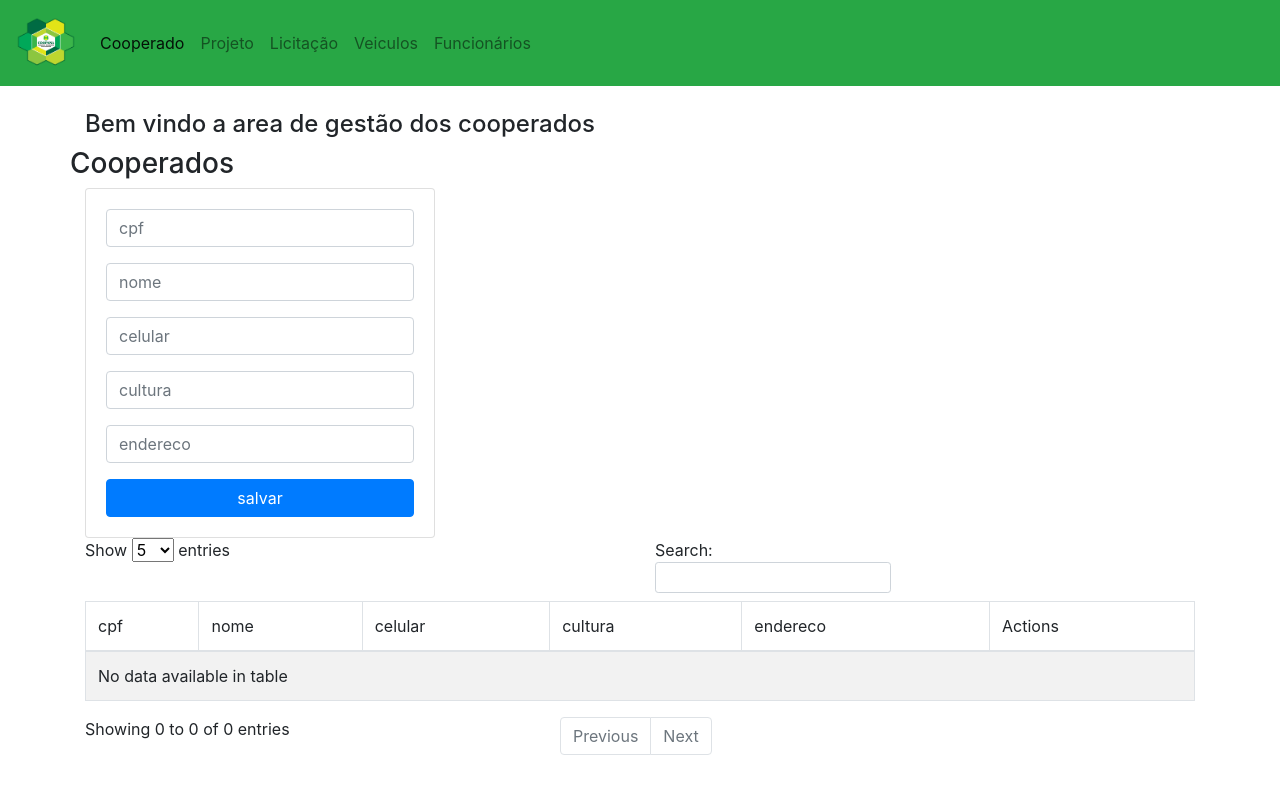
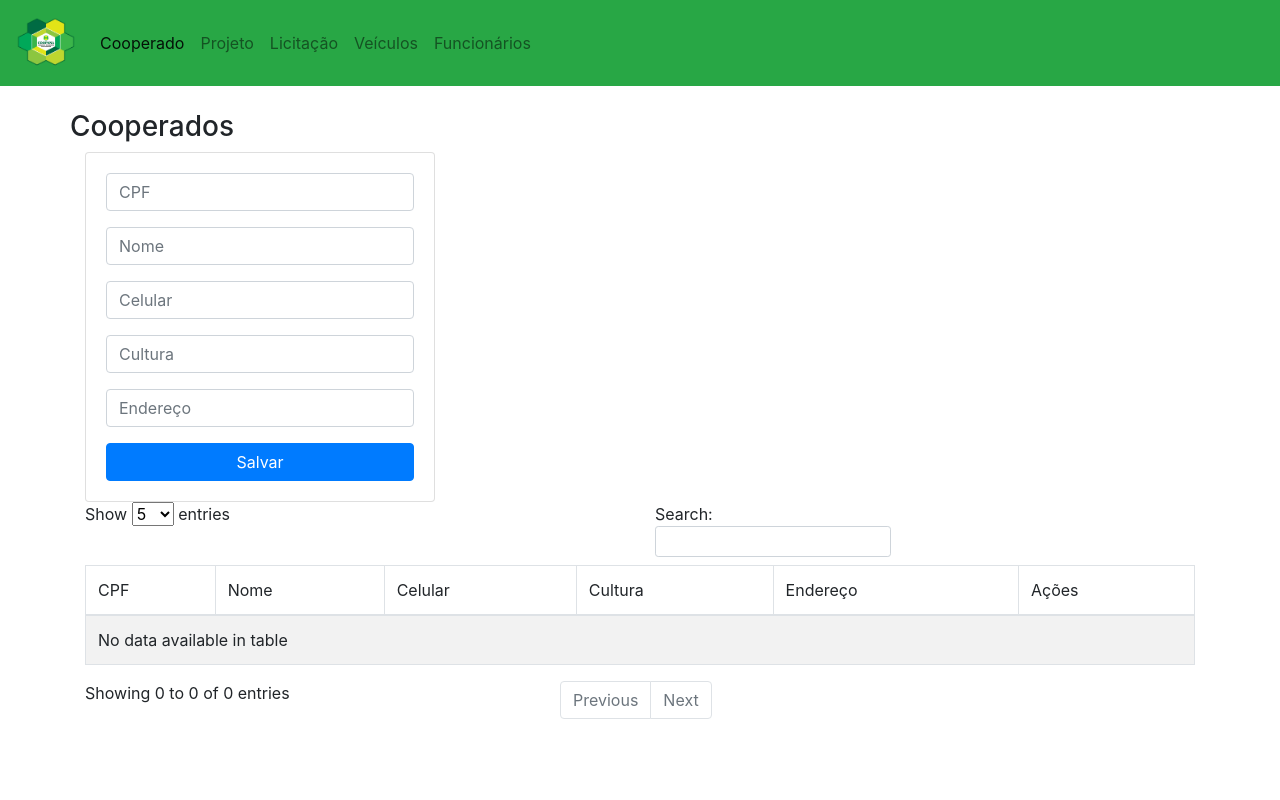
Before and after one commit to Lucas-Ladislau/coopana-flask, a Flask app: page /cooperados in a window 1280 px wide. Run offline with Flask 2, Linux system fonts and the light colour scheme; data that the repository does not hold is empty; some libraries are stand-ins or nearby versions.

Commit message:
Correção ortográfica

```diff
--- a/templates/base.html
+++ b/templates/base.html
@@ -33,7 +33,7 @@
                     <a class="nav-link" href="/licitacoes">Licitação</a>
                 </li>
                 <li class="nav-item">
-                    <a class="nav-link" href="/veiculos">Veiculos</a>
+                    <a class="nav-link" href="/veiculos">Veículos</a>
                 </li>
                 <li class="nav-item">
                     <a class="nav-link" href="/funcionario">Funcionários</a>
--- a/templates/cooperados.html
+++ b/templates/cooperados.html
@@ -1,9 +1,6 @@
 {% extends 'base.html'%}
 
 {% block body %}
-<div>
-	<h4>Bem vindo a area de gestão dos cooperados</h4>
-</div>
 <div class="row"><h3>Cooperados</h3></div>
   <div class="row">
     <div class="col-md-4">
@@ -23,22 +20,22 @@
 	  <div class="card card-body">
 		<form action="{{url_for('add_cooperado')}}" method="POST">
 		  <div class="form-group">
-			<input type="text" class="form-control" name="cpf" placeholder="cpf">
+			<input type="text" class="form-control" name="cpf" placeholder="CPF">
 		  </div>
 		  <div class="form-group">
-			<input type="text" class="form-control" name="nome" placeholder="nome">
+			<input type="text" class="form-control" name="nome" placeholder="Nome">
 		  </div>
 		  <div class="form-group">
-			<input type="text" class="form-control" name="celular" placeholder="celular">
+			<input type="text" class="form-control" name="celular" placeholder="Celular">
 		  </div>
 		  <div class="form-group">
-			<input type="text" class="form-control" name="cultura" placeholder="cultura">
+			<input type="text" class="form-control" name="cultura" placeholder="Cultura">
 		  </div>
 		  <div class="form-group">
-			<input type="text" class="form-control" name="endereco" placeholder="endereco">
+			<input type="text" class="form-control" name="endereco" placeholder="Endereço">
 		  </div>
 		  <button class="btn btn-primary btn-block">
-			salvar
+			Salvar
 		  </button>
 		</form>
 	  </div>
@@ -47,12 +44,12 @@
 		<table id="example" class="table table-striped table-bordered" style="width:100%">
 		<thead>
 			<tr>
-			<td>cpf</td>
-			<td>nome</td>
-			<td>celular</td>
-			<td>cultura</td>
-			<td>endereco</td>
-			<td>Actions</td>
+			<td>CPF</td>
+			<td>Nome</td>
+			<td>Celular</td>
+			<td>Cultura</td>
+			<td>Endereço</td>
+			<td>Ações</td>
 			</tr>
 		</thead>
 		<tbody>
@@ -64,8 +61,8 @@
 			<td>{{row[4]}}</td>
 			<td>{{row[5]}}</td>
 			<td width="200">
-				<a href="/editc/{{row[0]}}" class="btn btn-secondary btn-sm">editar</a>
-				<a href="/deletec/{{row[0]}}" class="btn btn-danger btn-delete btn-sm">apagar</a>
+				<a href="/editc/{{row[0]}}" class="btn btn-secondary btn-sm">Editar</a>
+				<a href="/deletec/{{row[0]}}" class="btn btn-danger btn-delete btn-sm">Apagar</a>
 			</td>
 			</tr>
 			{% endfor %}
```
Also changed, not shown: templates/funcionarios.html (+5 -5 lines), templates/index.html (+4 -4 lines), templates/licitacoes.html (+8 -8 lines), templates/projetos.html (+4 -7 lines), templates/veiculos.html (+5 -5 lines).
